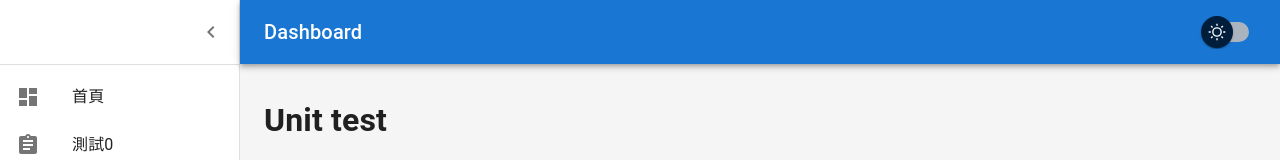
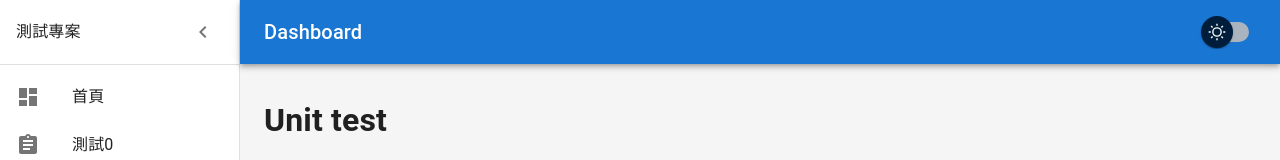
Before and after one commit to Renhz/hello_cra_ts, a React (Create React App) app: page / in a window 1280 px wide. Shown: the top 160 px of the page. Built offline with nearby package versions, Linux system fonts and the light colour scheme; the HTML template or start-up script is replaced by a standard one.

Commit message:
style: 新增專案標題字樣

```diff
--- a/package.json
+++ b/package.json
@@ -105,7 +105,6 @@
     }
   },
   "jest": {
-    "coverageDirectory": "coverage",
     "moduleNameMapper": {
       "~/(.*)": "<rootDir>/src/$1"
     },
--- a/src/components/Dashboard.tsx
+++ b/src/components/Dashboard.tsx
@@ -66,9 +66,10 @@ function DashboardContent() {
             sx={{
               display: 'flex',
               alignItems: 'center',
-              justifyContent: 'flex-end',
-              px: [1],
+              justifyContent: 'space-between',
+              px: [2],
             }}>
+            測試專案
             <IconButton onClick={toggleDrawer}>
               <ChevronLeftIcon />
             </IconButton>
```
